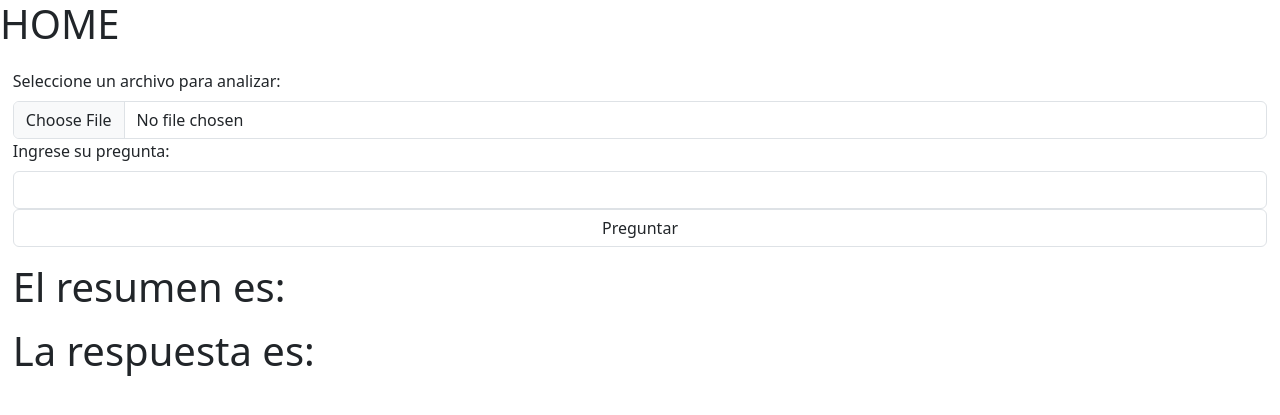
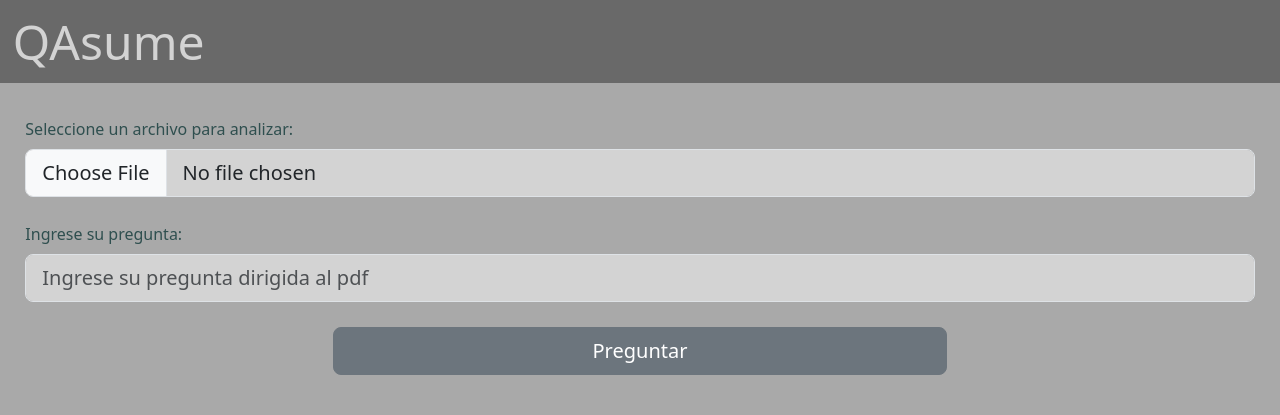
Before and after one commit to nava2105/transcript_pdf, a Flask app: page / in a window 1280 px wide. Shown: the top 415 px of the page. Run offline with Flask 3, Linux system fonts and the light colour scheme.

Commit message:
Add a style to the front-end and make the answers only appear when getting an answer

```diff
--- a/front.py
+++ b/front.py
@@ -1,5 +1,4 @@
 from flask import Flask, render_template, request
-import main as m
 from src.pdf_reader.service.ReaderService import ReaderService
 import os
 from dotenv import load_dotenv
@@ -16,8 +15,8 @@ def nor_foud(error):
 def home():
     return render_template('home.html')
 
-@app.route('/registrar-archivo', methods= ['GET', 'POST'])
-def registrarArchivo():
+@app.route('/resume&answer', methods= ['GET', 'POST'])
+def resumirYContestar():
     load_dotenv("secrets/.env")
     if request.method == 'POST':
         file = request.files['archivo']
@@ -33,7 +32,8 @@ def registrarArchivo():
             texto = ReaderService.pdf2txt1page(analisisPath, 8)
             resumen = InferenceService().invokeResume(texto)
             respuesta = InferenceService().invokeCustom(question, texto)
-            return render_template('home.html', resumen=resumen, respuesta=respuesta)
+            mostrar = True
+            return render_template('home.html', resumen=resumen, question=question, respuesta=respuesta, mostrar=mostrar)
             '''return (f'<h1>Metadatos: {ReaderService.meta(analisisPath)}</h1>'
                 f'<h1>Numero de paginas: {ReaderService.pageN(analisisPath)}</h1>')'''
         return '<br><br><center>Debe ser formato pdf<br><br><center>'
--- a/templates/home.html
+++ b/templates/home.html
@@ -2,26 +2,45 @@
 <html lang="en">
 <head>
     <meta charset="UTF-8">
-    <title>Detectar emociones del pdf</title>
+    <title>QAsume</title>
     <link href="https://cdn.jsdelivr.net/npm/bootstrap@5.3.2/dist/css/bootstrap.min.css" rel="stylesheet" integrity="sha384-T3c6CoIi6uLrA9TneNEoa7RxnatzjcDSCmG1MXxSR1GAsXEV/Dwwykc2MPK8M2HN" crossorigin="anonymous">
     <script src="https://cdn.jsdelivr.net/npm/bootstrap@5.3.2/dist/js/bootstrap.bundle.min.js" integrity="sha384-C6RzsynM9kWDrMNeT87bh95OGNyZPhcTNXj1NW7RuBCsyN/o0jlpcV8Qyq46cDfL" crossorigin="anonymous"></script>
+    <style>
+        .form-label{
+            color: darkslategray;
+        }
+    </style>
 </head>
-<body>
-    <h1>HOME</h1>
-    <form style="padding: 1%" action="{{url_for('registrarArchivo')}}" method="POST" autocomplete="off" enctype="multipart/form-data">
+<body style="background-color: darkgray">
+    <div style="background-color: dimgray">
+        <h1 style="color: lightgray; font-size: xxx-large; padding: 1%">QAsume</h1>
+    </div>
+    <form style="padding: 1%" action="{{url_for('resumirYContestar')}}" method="POST" autocomplete="off" enctype="multipart/form-data">
         <div class="mb-3">
-            <label for="doc_input" class="form-label" >Seleccione un archivo para analizar:</label>
-            <input type="file" class="form-control" name="archivo" id="doc_input" accept=".pdf" aria-describedby="emailHelp" required>
-            <label for="prompt_input" class="form-label">Ingrese su pregunta:</label>
-            <input type="text" class="form-control" id="prompt_input" name="quest" aria-describedby="emailHelp">
-            <input type="submit" class="form-control" value="Preguntar">
-        </div>
-        <div>
-            <h1>El resumen es:</h1>
-            <p>{{resumen}}</p>
-            <h1>La respuesta es:</h1>
-            <p>{{respuesta}}</p>
+            <div style="padding: 1%" >
+                <label for="doc_input" class="form-label" >Seleccione un archivo para analizar:</label>
+                <input type="file" class="form-control form-control-lg" name="archivo" id="doc_input" accept=".pdf" aria-describedby="emailHelp" required style="cursor: pointer; background-color: lightgray">
+            </div>
+            <div style="padding: 1%" >
+                <label for="prompt_input" class="form-label">Ingrese su pregunta:</label>
+                <input placeholder="Ingrese su pregunta dirigida al pdf" type="text" class="form-control form-control-lg" id="prompt_input" name="quest" aria-describedby="emailHelp" style="cursor: text; background-color: lightgray">
+            </div>
+            <div style="padding: 1%; text-align: center">
+                <input type="submit" class="btn btn-secondary btn-lg" value="Preguntar" style="width: 50%">
+            </div>
         </div>
     </form>
+    {% if mostrar %}
+    <div id="resp" style="padding: 2%">
+        <div style="padding: 1%; background-color: lightgray">
+            <h1 class="form-label">El resumen es:</h1>
+            <p class="form-label">{{resumen}}</p>
+        </div>
+        <div  style="padding: 1%; background-color: lightgray">
+            <h1 class="form-label">La respuesta a la pregunta {{question}} es:</h1>
+            <p class="form-label">{{respuesta}}</p>
+        </div>
+    </div>
+    {% endif %}
 </body>
 </html>
```
